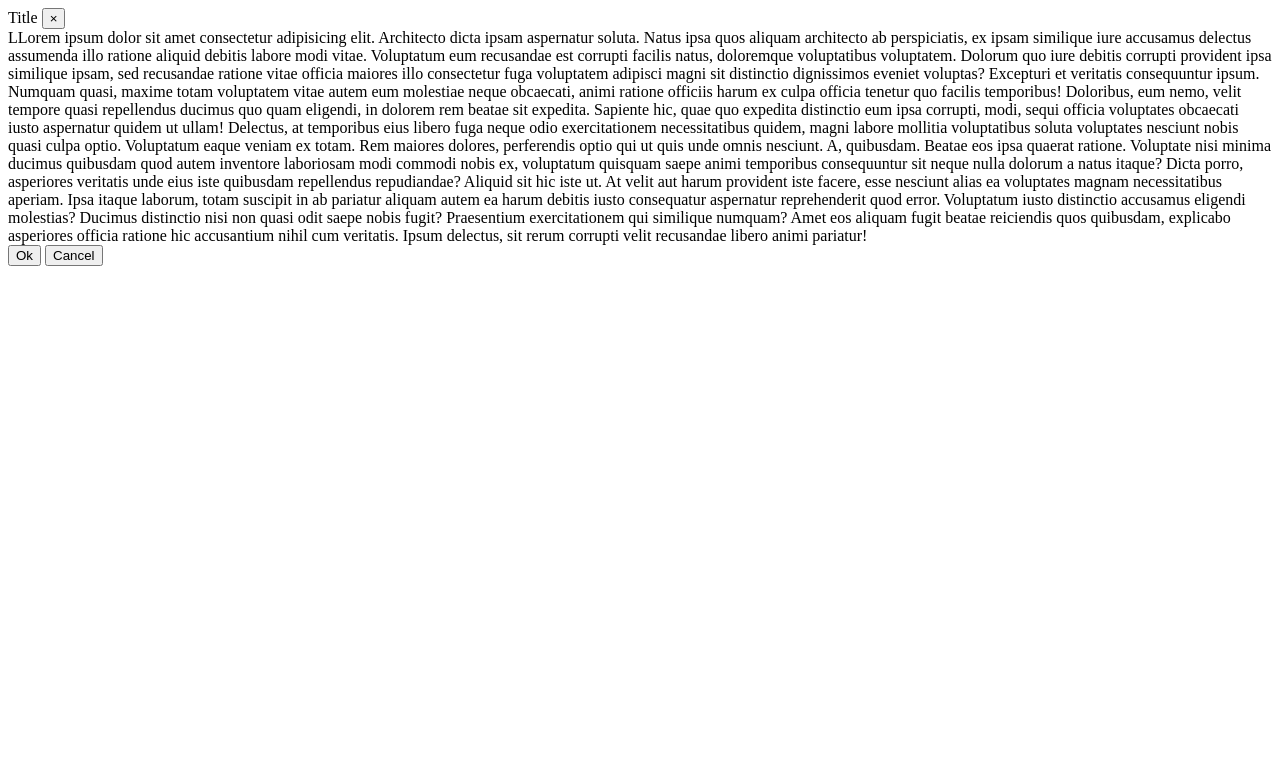
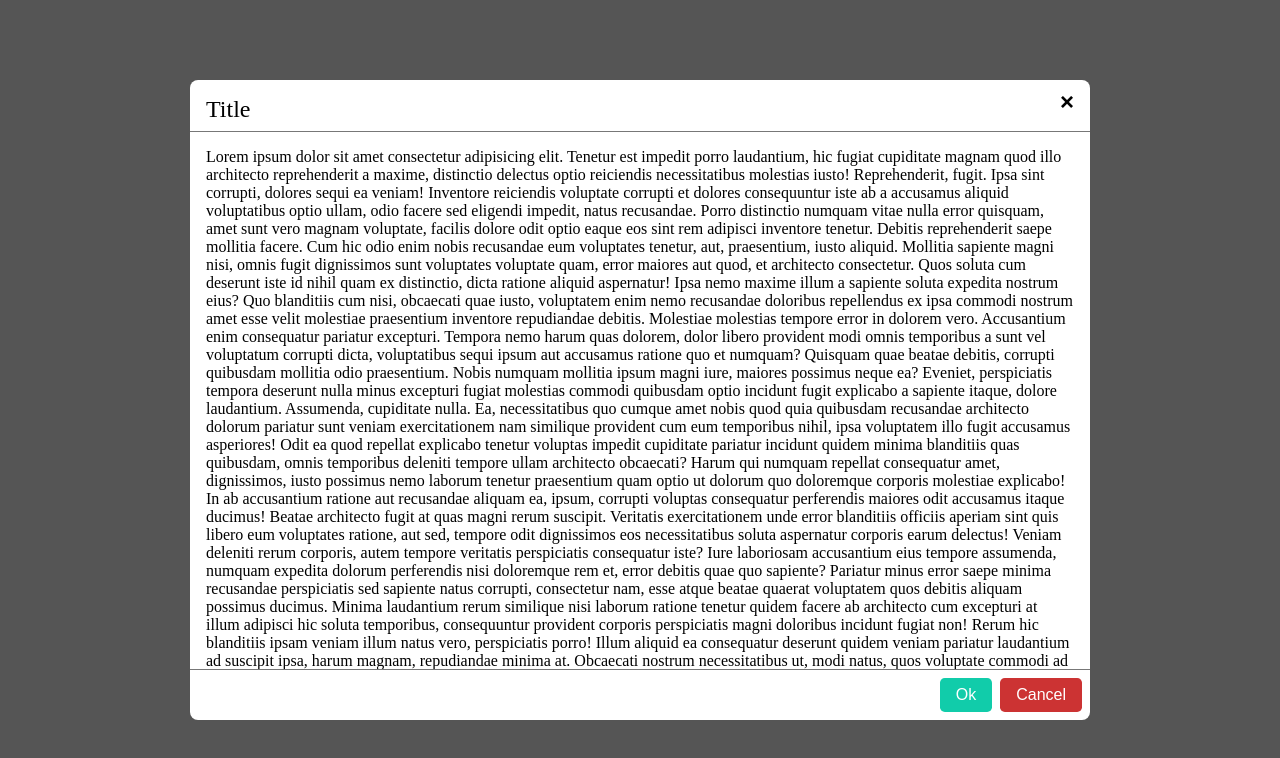
Before and after one commit to ndharmateja/html_css_projects, a plain HTML site: page web_dev_simplified/modal/index.html in a window 1280 px wide. Drawn offline with Linux system fonts and the light colour scheme.

Commit message:
md: Finish project

```diff
--- a/web_dev_simplified/modal/index.html
+++ b/web_dev_simplified/modal/index.html
@@ -8,49 +8,73 @@
     <title>Modal</title>
   </head>
   <body>
-    <div>
-      <div>
-        <span>Title</span>
-        <button>&times;</button>
+    <div class="modal">
+      <div class="header">
+        <span class="title">Title</span>
+        <button class="close-btn">&times;</button>
       </div>
-      <div>
-        LLorem ipsum dolor sit amet consectetur adipisicing elit. Architecto
-        dicta ipsam aspernatur soluta. Natus ipsa quos aliquam architecto ab
-        perspiciatis, ex ipsam similique iure accusamus delectus assumenda illo
-        ratione aliquid debitis labore modi vitae. Voluptatum eum recusandae est
-        corrupti facilis natus, doloremque voluptatibus voluptatem. Dolorum quo
-        iure debitis corrupti provident ipsa similique ipsam, sed recusandae
-        ratione vitae officia maiores illo consectetur fuga voluptatem adipisci
-        magni sit distinctio dignissimos eveniet voluptas? Excepturi et
-        veritatis consequuntur ipsum. Numquam quasi, maxime totam voluptatem
-        vitae autem eum molestiae neque obcaecati, animi ratione officiis harum
-        ex culpa officia tenetur quo facilis temporibus! Doloribus, eum nemo,
-        velit tempore quasi repellendus ducimus quo quam eligendi, in dolorem
-        rem beatae sit expedita. Sapiente hic, quae quo expedita distinctio eum
-        ipsa corrupti, modi, sequi officia voluptates obcaecati iusto aspernatur
-        quidem ut ullam! Delectus, at temporibus eius libero fuga neque odio
-        exercitationem necessitatibus quidem, magni labore mollitia voluptatibus
-        soluta voluptates nesciunt nobis quasi culpa optio. Voluptatum eaque
-        veniam ex totam. Rem maiores dolores, perferendis optio qui ut quis unde
-        omnis nesciunt. A, quibusdam. Beatae eos ipsa quaerat ratione. Voluptate
-        nisi minima ducimus quibusdam quod autem inventore laboriosam modi
-        commodi nobis ex, voluptatum quisquam saepe animi temporibus
-        consequuntur sit neque nulla dolorum a natus itaque? Dicta porro,
-        asperiores veritatis unde eius iste quibusdam repellendus repudiandae?
-        Aliquid sit hic iste ut. At velit aut harum provident iste facere, esse
-        nesciunt alias ea voluptates magnam necessitatibus aperiam. Ipsa itaque
-        laborum, totam suscipit in ab pariatur aliquam autem ea harum debitis
-        iusto consequatur aspernatur reprehenderit quod error. Voluptatum iusto
-        distinctio accusamus eligendi molestias? Ducimus distinctio nisi non
-        quasi odit saepe nobis fugit? Praesentium exercitationem qui similique
-        numquam? Amet eos aliquam fugit beatae reiciendis quos quibusdam,
-        explicabo asperiores officia ratione hic accusantium nihil cum
-        veritatis. Ipsum delectus, sit rerum corrupti velit recusandae libero
-        animi pariatur!
+      <div class="body">
+        Lorem ipsum dolor sit amet consectetur adipisicing elit. Tenetur est
+        impedit porro laudantium, hic fugiat cupiditate magnam quod illo
+        architecto reprehenderit a maxime, distinctio delectus optio reiciendis
+        necessitatibus molestias iusto! Reprehenderit, fugit. Ipsa sint
+        corrupti, dolores sequi ea veniam! Inventore reiciendis voluptate
+        corrupti et dolores consequuntur iste ab a accusamus aliquid
+        voluptatibus optio ullam, odio facere sed eligendi impedit, natus
+        recusandae. Porro distinctio numquam vitae nulla error quisquam, amet
+        sunt vero magnam voluptate, facilis dolore odit optio eaque eos sint rem
+        adipisci inventore tenetur. Debitis reprehenderit saepe mollitia facere.
+        Cum hic odio enim nobis recusandae eum voluptates tenetur, aut,
+        praesentium, iusto aliquid. Mollitia sapiente magni nisi, omnis fugit
+        dignissimos sunt voluptates voluptate quam, error maiores aut quod, et
+        architecto consectetur. Quos soluta cum deserunt iste id nihil quam ex
+        distinctio, dicta ratione aliquid aspernatur! Ipsa nemo maxime illum a
+        sapiente soluta expedita nostrum eius? Quo blanditiis cum nisi,
+        obcaecati quae iusto, voluptatem enim nemo recusandae doloribus
+        repellendus ex ipsa commodi nostrum amet esse velit molestiae
+        praesentium inventore repudiandae debitis. Molestiae molestias tempore
+        error in dolorem vero. Accusantium enim consequatur pariatur excepturi.
+        Tempora nemo harum quas dolorem, dolor libero provident modi omnis
+        temporibus a sunt vel voluptatum corrupti dicta, voluptatibus sequi
+        ipsum aut accusamus ratione quo et numquam? Quisquam quae beatae
+        debitis, corrupti quibusdam mollitia odio praesentium. Nobis numquam
+        mollitia ipsum magni iure, maiores possimus neque ea? Eveniet,
+        perspiciatis tempora deserunt nulla minus excepturi fugiat molestias
+        commodi quibusdam optio incidunt fugit explicabo a sapiente itaque,
+        dolore laudantium. Assumenda, cupiditate nulla. Ea, necessitatibus quo
+        cumque amet nobis quod quia quibusdam recusandae architecto dolorum
+        pariatur sunt veniam exercitationem nam similique provident cum eum
+        temporibus nihil, ipsa voluptatem illo fugit accusamus asperiores! Odit
+        ea quod repellat explicabo tenetur voluptas impedit cupiditate pariatur
+        incidunt quidem minima blanditiis quas quibusdam, omnis temporibus
+        deleniti tempore ullam architecto obcaecati? Harum qui numquam repellat
+        consequatur amet, dignissimos, iusto possimus nemo laborum tenetur
+        praesentium quam optio ut dolorum quo doloremque corporis molestiae
+        explicabo! In ab accusantium ratione aut recusandae aliquam ea, ipsum,
+        corrupti voluptas consequatur perferendis maiores odit accusamus itaque
+        ducimus! Beatae architecto fugit at quas magni rerum suscipit. Veritatis
+        exercitationem unde error blanditiis officiis aperiam sint quis libero
+        eum voluptates ratione, aut sed, tempore odit dignissimos eos
+        necessitatibus soluta aspernatur corporis earum delectus! Veniam
+        deleniti rerum corporis, autem tempore veritatis perspiciatis
+        consequatur iste? Iure laboriosam accusantium eius tempore assumenda,
+        numquam expedita dolorum perferendis nisi doloremque rem et, error
+        debitis quae quo sapiente? Pariatur minus error saepe minima recusandae
+        perspiciatis sed sapiente natus corrupti, consectetur nam, esse atque
+        beatae quaerat voluptatem quos debitis aliquam possimus ducimus. Minima
+        laudantium rerum similique nisi laborum ratione tenetur quidem facere ab
+        architecto cum excepturi at illum adipisci hic soluta temporibus,
+        consequuntur provident corporis perspiciatis magni doloribus incidunt
+        fugiat non! Rerum hic blanditiis ipsam veniam illum natus vero,
+        perspiciatis porro! Illum aliquid ea consequatur deserunt quidem veniam
+        pariatur laudantium ad suscipit ipsa, harum magnam, repudiandae minima
+        at. Obcaecati nostrum necessitatibus ut, modi natus, quos voluptate
+        commodi ad reiciendis perspiciatis corrupti totam exercitationem
+        possimus doloribus atque.
       </div>
-      <div>
-        <button>Ok</button>
-        <button>Cancel</button>
+      <div class="footer">
+        <button class="btn btn-primary">Ok</button>
+        <button class="btn btn-danger">Cancel</button>
       </div>
     </div>
   </body>
--- a/web_dev_simplified/modal/styles.css
+++ b/web_dev_simplified/modal/styles.css
@@ -0,0 +1,97 @@
+* {
+  box-sizing: border-box;
+}
+
+body {
+  display: flex;
+  flex-direction: column;
+  justify-content: center;
+  align-items: center;
+  height: 100vh;
+  margin: 0;
+  background-color: #555;
+}
+
+.modal {
+  height: 80vh;
+  width: 900px;
+  max-width: 80%;
+  background-color: white;
+  border-radius: 8px;
+  display: flex;
+  flex-direction: column;
+}
+
+.header {
+  padding: 0 1rem;
+  border-bottom: 1px solid #777;
+  display: flex;
+  justify-content: space-between;
+  padding-bottom: 0.5rem;
+}
+
+.title {
+  padding-top: 1rem;
+}
+
+.close-btn {
+  background: none;
+  border: none;
+  font-weight: bold;
+  margin: 0;
+  padding: 0;
+  cursor: pointer;
+  align-self: flex-start;
+  padding-top: 0.5rem;
+}
+
+.title,
+.close-btn {
+  font-size: 1.5rem;
+}
+
+.body {
+  flex-grow: 1;
+  overflow: auto;
+  padding: 1rem;
+}
+
+.footer {
+  display: flex;
+  justify-content: flex-end;
+  padding: 0.5rem;
+  border-top: 1px solid #777;
+}
+
+.footer .btn {
+  margin-right: 0.5rem;
+}
+
+.footer .btn:last-child {
+  margin-right: initial;
+}
+
+.btn {
+  padding: 0.5em 1em;
+  font-size: inherit;
+  border-radius: 0.3em;
+  border: none;
+  color: white;
+  cursor: pointer;
+}
+
+.btn.btn-primary {
+  background-color: #1ca;
+}
+.btn.btn-primary:hover,
+.btn.btn-primary:focus {
+  background-color: #0a8;
+}
+
+.btn.btn-danger {
+  background-color: #c33;
+}
+.btn.btn-danger:hover,
+.btn.btn-danger:focus {
+  background-color: #a11;
+}
```
